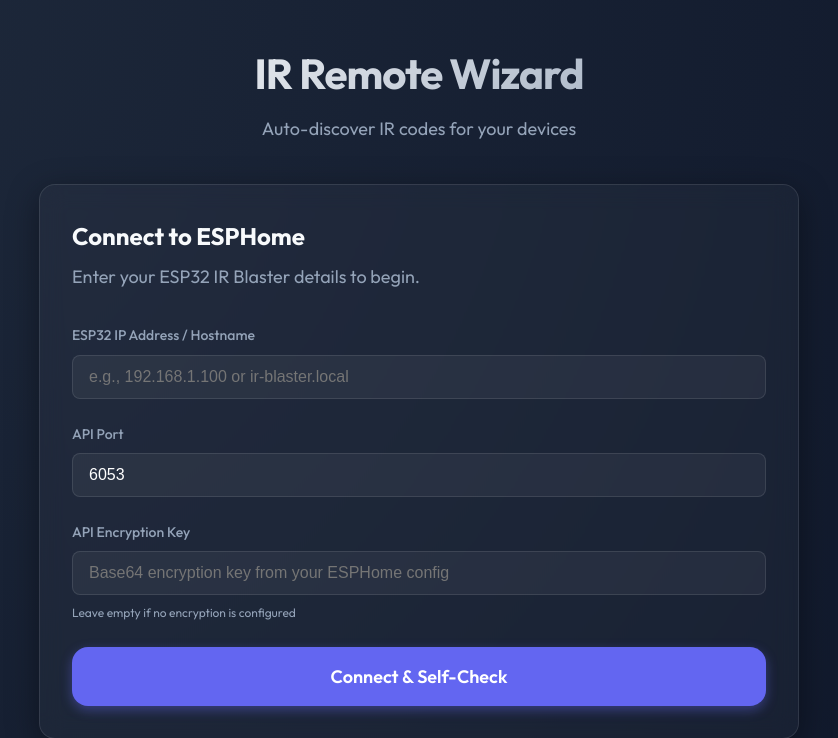
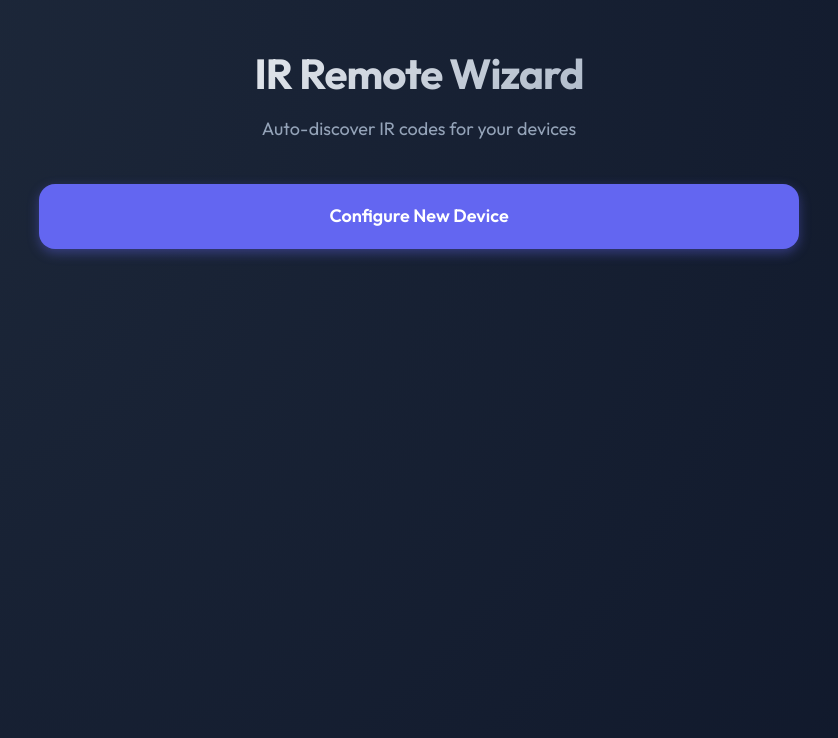
Before and after one commit to MadsRudolph/ir-remote-wizard, a FastAPI app: page / in a window 1280 px wide. Shown: the top 738 px of the page, without its empty margins (221-1059 px from the left). Run offline with FastAPI, Linux system fonts and the light colour scheme; parts of the project's set-up code (start-up, migrations or seed data) failed here and were passed over.

Commit message:
Add device memory: persist configured remotes across sessions (v0.5.0)

```diff
--- /dev/null
+++ b/ir-remote-wizard/app/device_store.py
@@ -0,0 +1,100 @@
+"""Persist configured device profiles across sessions."""
+
+from __future__ import annotations
+
+import json
+import logging
+import os
+import re
+from dataclasses import asdict, dataclass, field
+
+logger = logging.getLogger(__name__)
+
+STORE_FILENAME = ".ir_wizard_devices.json"
+
+
+def make_device_id(brand: str, device_type: str) -> str:
+    """Generate a stable ID like 'sony_tv' from brand + device type."""
+    raw = f"{brand}_{device_type}"
+    return re.sub(r"[^a-z0-9_]", "_", raw.lower()).strip("_")
+
+
+@dataclass
+class SavedButton:
+    name: str
+    protocol: str
+    address: str | None = None
+    command: str | None = None
+    raw_data: str | None = None
+
+
+@dataclass
+class DeviceProfile:
+    device_id: str
+    device_type: str
+    brand: str
+    device_name: str = ""
+    matched_brand: str = ""
+    matched_device_ids: list[int] = field(default_factory=list)
+    buttons: list[SavedButton] = field(default_factory=list)
+
+
+class DeviceStore:
+    """Load / save / list / delete device profiles from a JSON file."""
+
+    def __init__(self, ha_config_dir: str):
+        self._path = os.path.join(ha_config_dir, STORE_FILENAME)
+        self._profiles: dict[str, DeviceProfile] = {}
+        self._load()
+
+    # -- public API --
+
+    def list_devices(self) -> list[DeviceProfile]:
+        return list(self._profiles.values())
+
+    def get_device(self, device_id: str) -> DeviceProfile | None:
+        return self._profiles.get(device_id)
+
+    def save_device(self, profile: DeviceProfile) -> None:
+        self._profiles[profile.device_id] = profile
+        self._persist()
+
+    def delete_device(self, device_id: str) -> bool:
+        if device_id in self._profiles:
+            del self._profiles[device_id]
+            self._persist()
+            return True
+        return False
+
+    # -- internals --
+
+    def _load(self) -> None:
+        if not os.path.exists(self._path):
+            return
+        try:
+            with open(self._path, "r") as f:
+                data = json.load(f)
+            for did, obj in data.items():
+                buttons = [SavedButton(**b) for b in obj.get("buttons", [])]
+                self._profiles[did] = DeviceProfile(
+                    device_id=obj["device_id"],
+                    device_type=obj["device_type"],
+                    brand=obj["brand"],
+                    device_name=obj.get("device_name", ""),
+                    matched_brand=obj.get("matched_brand", ""),
+                    matched_device_ids=obj.get("matched_device_ids", []),
+                    buttons=buttons,
+                )
+            logger.info("Loaded %d device profiles from %s", len(self._profiles), self._path)
+        except Exception as e:
+            logger.warning("Could not load device store %s: %s", self._path, e)
+
+    def _persist(self) -> None:
+        os.makedirs(os.path.dirname(self._path) or ".", exist_ok=True)
+        data = {}
+        for did, profile in self._profiles.items():
+            d = asdict(profile)
+            data[did] = d
+        with open(self._path, "w") as f:
+            json.dump(data, f, indent=2)
+        logger.info("Saved %d device profiles to %s", len(data), self._path)
--- a/ir-remote-wizard/app/discovery.py
+++ b/ir-remote-wizard/app/discovery.py
@@ -35,6 +35,7 @@
     device_type: str = ""
     brand: str | None = None
     device_name: str = ""
+    edit_device_id: str = ""
 
     # Phase 1 (Identify) state
     power_candidates: list[dict] = field(default_factory=list)
--- a/ir-remote-wizard/app/main.py
+++ b/ir-remote-wizard/app/main.py
@@ -14,6 +14,7 @@
 
 from .config import Config
 from .database import IRDatabase
+from .device_store import DeviceStore, DeviceProfile, SavedButton, make_device_id
 from .discovery import ConfirmedButton, DiscoveryEngine, WizardPhase, WizardSession
 from .esphome_client import ESPHomeIRClient
 from .ha_script_generator import generate_ha_scripts, generate_ha_dashboard_card, save_ha_scripts
@@ -34,15 +35,17 @@
 config: Config = None
 db: IRDatabase = None
 engine: DiscoveryEngine = None
+device_store: DeviceStore = None
 ir_client: ESPHomeIRClient | None = None
 
 
 @app.on_event("startup")
 async def startup():
-    global config, db, engine
+    global config, db, engine, device_store
     config = Config.load()
     db = IRDatabase(config.db_path)
     engine = DiscoveryEngine(db)
+    device_store = DeviceStore(config.ha_config_dir)
     logger.info("IR Remote Wizard started. DB: %s", config.db_path)
 
     stats = db.get_stats()
@@ -81,11 +84,52 @@
 
 @app.get("/", response_class=HTMLResponse)
 async def index(request: Request):
+    devices = device_store.list_devices()
+    return _render(request, "home.html", {"devices": devices})
+
+
+@app.get("/new", response_class=HTMLResponse)
+async def new_device(request: Request):
     session_id = str(uuid.uuid4())
-    session = engine.create_session(session_id)
+    engine.create_session(session_id)
     return _render(request, "connect.html", {
         "session_id": session_id,
         "config": config,
+    })
+
+
+@app.get("/edit/{device_id}", response_class=HTMLResponse)
+async def edit_device(request: Request, device_id: str):
+    profile = device_store.get_device(device_id)
+    if not profile:
+        return RedirectResponse(_url(request, "/"))
+
+    session_id = str(uuid.uuid4())
+    session = engine.create_session(session_id)
+
+    # Restore state from saved profile
+    session.device_type = profile.device_type
+    session.brand = profile.brand
+    session.device_name = profile.device_name
+    session.matched_brand = profile.matched_brand
+    session.matched_device_ids = list(profile.matched_device_ids)
+    session.edit_device_id = device_id
+    session.confirmed_buttons = [
+        ConfirmedButton(
+            name=b.name,
+            protocol=b.protocol,
+            address=b.address,
+            command=b.command,
+            raw_data=b.raw_data,
+        )
+        for b in profile.buttons
+    ]
+    session.phase = WizardPhase.MAP_BUTTONS
+
+    return _render(request, "connect.html", {
+        "session_id": session_id,
+        "config": config,
+        "editing": profile,
     })
 
 
@@ -114,14 +158,19 @@
             "error": f"Connection failed: {result['error']}",
         })
 
-    # Connection successful — move to device type selection
-    device_types = db.get_device_type_counts()
-
-    # Store device name in session for smart file targeting
+    # Connection successful
     session = engine.get_session(session_id)
     if session:
         session.device_name = result.get("name", "ir-blaster")
 
+    # Edit flow: skip device type/brand selection, go straight to button picker
+    if session and session.phase == WizardPhase.MAP_BUTTONS and session.matched_device_ids:
+        engine._load_button_candidates(session)
+        return _render(request, "button_picker.html",
+                       _button_picker_context(session, session_id))
+
+    # Normal flow: move to device type selection
+    device_types = db.get_device_type_counts()
     return _render(request, "device_type.html", {
         "session_id": session_id,
         "device_types": device_types,
@@ -436,6 +485,30 @@
     result = save_ha_scripts(scripts_yaml, config.ha_config_dir)
     logger.info("save-yaml: result=%s", result)
 
+    # Persist device profile
+    if session.confirmed_buttons:
+        brand = session.matched_brand or session.brand or "custom"
+        device_id = session.edit_device_id or make_device_id(brand, session.device_type)
+        profile = DeviceProfile(
+            device_id=device_id,
+            device_type=session.device_type or "Device",
+            brand=brand,
+            device_name=session.device_name,
+            matched_brand=session.matched_brand,
+            matched_device_ids=list(session.matched_device_ids),
+            buttons=[
+                SavedButton(
+                    name=b.name,
+                    protocol=b.protocol,
+                    address=b.address,
+                    command=b.command,
+                    raw_data=b.raw_data,
+                )
+                for b in session.confirmed_buttons
+            ],
+        )
+        device_store.save_device(profile)
+
     return _render(request, "results.html",
                    _results_context(session, session_id,
                                     saved=True,
--- a/ir-remote-wizard/app/templates/connect.html
+++ b/ir-remote-wizard/app/templates/connect.html
@@ -1,6 +1,19 @@
 {% extends "base.html" %}
 
 {% block content %}
+{% if editing is defined and editing %}
+<div class="alert alert-success" style="margin-bottom: 24px;">
+    <svg width="20" height="20" fill="currentColor" viewBox="0 0 20 20">
+        <path fill-rule="evenodd"
+            d="M10 18a8 8 0 100-16 8 8 0 000 16zm3.707-9.293a1 1 0 00-1.414-1.414L9 10.586 7.707 9.293a1 1 0 00-1.414 1.414l2 2a1 1 0 001.414 0l4-4z"
+            clip-rule="evenodd"></path>
+    </svg>
+    Resuming: <strong>{{ editing.brand }} {{ editing.device_type }}</strong>
+    ({{ editing.buttons | length }} button{{ 's' if editing.buttons | length != 1 else '' }} saved).
+    Connect to your ESP32 to continue.
+</div>
+{% endif %}
+
 <div class="glass-card">
     <h2 style="font-size: 24px; margin-bottom: 8px;">Connect to ESPHome</h2>
     <p class="subtitle" style="margin-bottom: 32px;">Enter your ESP32 IR Blaster details to begin.</p>
--- /dev/null
+++ b/ir-remote-wizard/app/templates/home.html
@@ -0,0 +1,30 @@
+{% extends "base.html" %}
+
+{% block content %}
+{% if devices %}
+<div class="glass-card">
+    <h2 style="font-size: 24px; margin-bottom: 8px;">Saved Devices</h2>
+    <p class="subtitle" style="margin-bottom: 24px;">Pick up where you left off, or configure something new.</p>
+
+    <div style="display: flex; flex-direction: column; gap: 12px;">
+        {% for dev in devices %}
+        <a href="{{ url('/edit/' + dev.device_id) }}"
+            style="display: flex; justify-content: space-between; align-items: center; padding: 16px 20px; background: rgba(255,255,255,0.04); border: 1px solid var(--glass-border); border-radius: 12px; text-decoration: none; color: inherit; transition: border-color 0.2s;"
+            onmouseover="this.style.borderColor='var(--primary)'" onmouseout="this.style.borderColor='var(--glass-border)'">
+            <div>
+                <span style="font-weight: 600; font-size: 16px;">{{ dev.brand }} {{ dev.device_type }}</span>
+                <span style="color: var(--text-secondary); font-size: 13px; margin-left: 12px;">
+                    {{ dev.buttons | length }} button{{ 's' if dev.buttons | length != 1 else '' }}
+                </span>
+            </div>
+            <span style="color: var(--primary); font-size: 14px; font-weight: 500;">Edit &rarr;</span>
+        </a>
+        {% endfor %}
+    </div>
+</div>
+{% endif %}
+
+<div style="margin-top: 32px; text-align: center;">
+    <a href="{{ url('/new') }}" class="btn btn-primary btn-large btn-wide">Configure New Device</a>
+</div>
+{% endblock %}
--- a/ir-remote-wizard/config.yaml
+++ b/ir-remote-wizard/config.yaml
@@ -1,6 +1,6 @@
 ---
 name: "IR Remote Wizard"
-version: "0.4.0"
+version: "0.5.0"
 slug: "ir_remote_wizard"
 description: "Auto-discover IR codes for any device using the Flipper-IRDB database"
 url: "https://github.com/MadsRudolph/ir-remote-wizard"
```
Also changed, not shown: ir-remote-wizard/app/ha_script_generator.py (+9 -7 lines), ir-remote-wizard/CHANGELOG.md.
